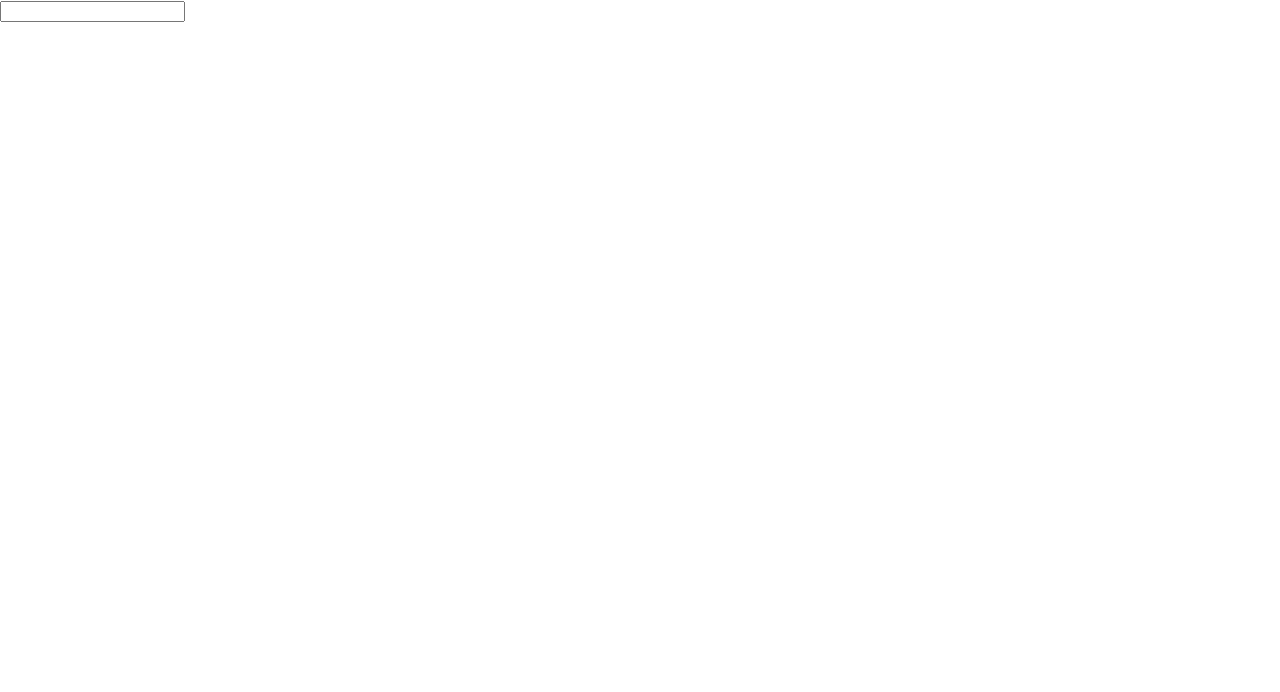
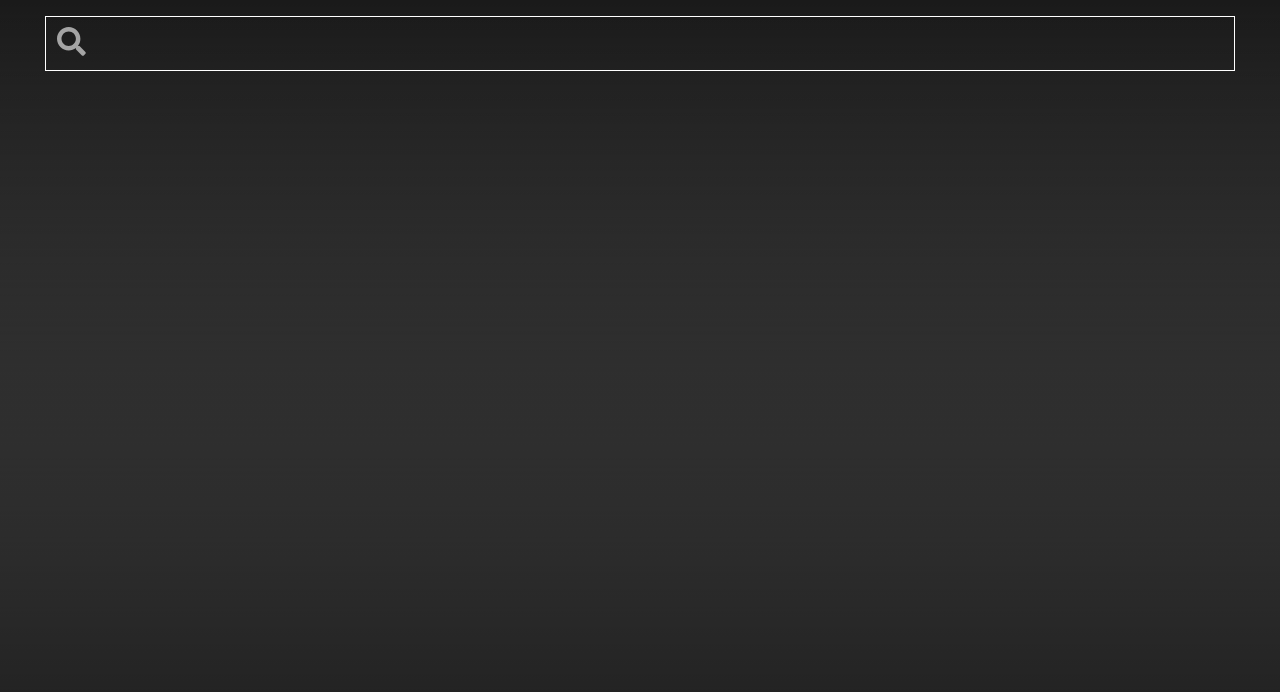
Before and after one commit to thisissandip/what-should-i-watch-next, a React (Create React App) app: page / in a window 1280 px wide. Shown: the top 692 px of the page. Built offline with nearby package versions, Linux system fonts and the light colour scheme.

Commit message:
basic transition added

```diff
--- a/package.json
+++ b/package.json
@@ -9,6 +9,7 @@
     "axios": "^0.20.0",
     "react": "^16.13.1",
     "react-dom": "^16.13.1",
+    "react-icons": "^3.11.0",
     "react-scripts": "3.4.3"
   },
   "scripts": {
--- a/public/index.html
+++ b/public/index.html
@@ -11,6 +11,7 @@
 		<title>React App</title>
 	</head>
 	<body>
-		<div id="root"></div>
+		<div id="root">
+		</div>
 	</body>
 </html>
--- a/src/App.js
+++ b/src/App.js
@@ -1,10 +1,10 @@
 import React from 'react';
-import SearchBox from './components/SearchBox';
+import Home from './components/Home';
 
 function App() {
 	return (
 		<div className='App'>
-			<SearchBox />
+			<Home />
 		</div>
 	);
 }
--- /dev/null
+++ b/src/components/DisplayMovies.js
@@ -0,0 +1,92 @@
+import React, { useEffect } from 'react';
+import endpoints from '../apifetches';
+import { useState } from 'react';
+import MainMovie from "./MainMovie"
+import SuggestedMovie from "./SuggestedMovie"
+
+function DisplayMovie({
+	alldetails,
+	type,
+	movie,
+	setMainMovie,
+	setshowSuggetions,
+}) {
+
+	const backdrop = alldetails.backdrop_path;
+	const id = alldetails.id;
+	const lang = alldetails.original_language;
+
+	const [moviesarray, setmoviesarray] = useState([]);
+	const [togglebg1, settogglebg1] = useState(true);
+
+	const changebg = () => {
+		if (togglebg1) {
+			const moviebg1 = document.querySelector(".movie-bg-2");
+			const moviebg = document.querySelector(".movie-bg");
+			moviebg.style.background = `url(https://image.tmdb.org/t/p/original${backdrop}) no-repeat center`;
+			moviebg.style.backgroundSize = "cover";
+			moviebg1.style.opacity = "0";
+			settogglebg1(!togglebg1);
+		}
+		else {
+			const moviebg1 = document.querySelector(".movie-bg-2");
+			moviebg1.style.background = `url(https://image.tmdb.org/t/p/original${backdrop}) no-repeat center`;
+			moviebg1.style.backgroundSize = "cover";
+			moviebg1.style.opacity = "1";
+			settogglebg1(!togglebg1);
+		}
+	}
+
+	useEffect(() => {
+		const fetchMovies = async () => {
+			let response;
+			if (movie || type === 'movie') {
+				response = await fetch(
+					`https://api.themoviedb.org/3/movie/${id}/` + endpoints.getSimilar
+				);
+			} else {
+				response = await fetch(
+					`https://api.themoviedb.org/3/tv/${id}/` + endpoints.getSimilar
+				);
+			}
+			let data = await response.json();
+			const sameLangMovies = data.results.filter(
+				(item) => item.original_language === lang
+			);
+
+			if (sameLangMovies.length > 5) {
+				const poster_filtered = sameLangMovies.filter(item => item.poster_path!==null && item.backdrop_path!==null)
+				setmoviesarray(poster_filtered.slice(0, 8));
+
+			} else {
+				const poster_filtered = data.results.filter(item => item.poster_path!==null && item.backdrop_path!==null)
+				setmoviesarray(poster_filtered.slice(0, 8));
+				console.log(moviesarray);
+			}
+		};
+
+		setTimeout(()=>{
+			fetchMovies();
+		}, 500)
+		changebg();
+	}, [id]);
+
+	useEffect(() => {
+		console.log(moviesarray);
+	}, [moviesarray])
+
+ 	const suggested = moviesarray.map((item) => (
+		<SuggestedMovie key={item.id} setMainMovie={setMainMovie} setshowSuggetions={setshowSuggetions} item={item} />
+	));
+
+	return (
+		<>
+			<MainMovie alldetails={alldetails} />
+			<div className="all-display-movie-cont">
+				{suggested}
+			</div>
+		</>
+	);
+}
+
+export default DisplayMovie;
--- /dev/null
+++ b/src/components/Home.js
@@ -0,0 +1,15 @@
+import React from 'react';
+import './SearchBoxStyle.css';
+import SearchBox from "./SearchBox"
+
+function Home() {
+	return (
+		<>
+			<div className="movie-bg"></div>
+			<div className="movie-bg-2"></div>
+			<SearchBox />
+		</>
+	);
+}
+
+export default Home;
--- /dev/null
+++ b/src/components/MainMovie.css
@@ -0,0 +1,19 @@
+.main-movie-cont {
+	margin: 0 auto;
+	margin-top: 30px;
+	width: 93%;
+	display: flex;
+	justify-content: space-between;
+	perspective: 1000px;
+}
+
+.main-poster {
+	cursor: pointer;
+	width: 200px;
+	object-fit: cover;
+	transition: 0.5s all cubic-bezier(0.5, 0.25, 0, 1);
+}
+
+.main-poster:hover {
+	transform: scale(1.07);
+}
--- a/src/components/MainMovie.js
+++ b/src/components/MainMovie.js
@@ -1,12 +1,39 @@
-import React from 'react';
+import React,{useState} from 'react'
+import { useEffect } from 'react'
+import "./MainMovie.css"
 
 function MainMovie({ alldetails }) {
-	return (
-		<>
-			<div>Name: {alldetails.original_name || alldetails.original_title}</div>
-			<div>ID: {alldetails.id}</div>
-		</>
-	);
+
+    const [firstmount, setfirstmount] = useState(false);
+
+    const rem_frm_dom = () => {
+        const mainposter = document.querySelector(".main-poster");
+        mainposter.style.height = "0px";
+    }
+
+    const add_to_dom = () => {
+        const mainposter = document.querySelector(".main-poster");
+        mainposter.src = `https://image.tmdb.org/t/p/original${alldetails.poster_path}`;
+        mainposter.style.height = "300px";
+    }
+
+    useEffect(() => {
+            rem_frm_dom();
+        setTimeout(() => {
+            add_to_dom();
+            setfirstmount(true);
+        }, 1000);
+    }, [alldetails.id])
+
+    return (
+        <div className="main-movie-cont">
+            <div className="right-main-movie-poster">
+                <img className="main-poster" alt=""/>
+            </div>
+            <div className="left-main-movie-details"></div>
+
+        </div>
+    )
 }
 
-export default MainMovie;
+export default MainMovie
--- a/src/components/SearchBox.js
+++ b/src/components/SearchBox.js
@@ -1,8 +1,9 @@
 import React from 'react';
 import { useState, useEffect } from 'react';
-import MainMovieComp from './MainMovie';
-import SuggestedMovie from './SuggestedMovie';
 import endpoints from '../apifetches';
+import { FaSearch } from 'react-icons/fa';
+import DisplayMovies from './DisplayMovies';
+
 
 function SearchBox() {
     const [UserInput, setUserInput] = useState('');
@@ -22,57 +23,70 @@ function SearchBox() {
 				)
 					.then((response) => response.json())
 					.then((responsedata) => {
-						const filteredmovies = responsedata.results.slice(0, 5);
+						const moviearray = responsedata.results;
+						const filteredname = moviearray.filter(item => item.original_name!==null && item.backdrop_path!==null );
+						const filteredmovies = filteredname.slice(0,5);
 						setSuggetions(filteredmovies);
 					});
-			}, 1000);
+			}, 500);
+        }
+	if (UserInput.length === 0) {
+			setshowSuggetions(false);
 		}
     }, [UserInput]);
 
+    const SET_DISPLAY_REM_SUGGESTION = (item) => {
+        setMainMovie(item);
+        setshowSuggetions(false);
+        setUserInput('');
+        setshowMovies(true);
+    }
+
     const displaysugesstions = Suggestions.map((item) => (
 		<div
-			key={item.id}
 			onClick={() => {
-				setshowMovies(true);
-				setMainMovie(item);
-				setshowSuggetions(false);
+                SET_DISPLAY_REM_SUGGESTION(item)
 				console.log(item);
             }}
-			className='suggestions select-movie'>
+			key={item.id}
+			className='suggestions-list-movie'>
 			{item.original_title || item.original_name}{' '}
             {item.release_date ? '(Movie)' : '(Series)'}
 		</div>
 	));
 
+
     return (
-		<div className='searchbox'>
+        <>
+            <div className='searchbox-cont'>
+				<div className='input-cont'>
+					<FaSearch className='search-icon' />
                     <input
+						className='searchbox'
 						type='text'
 						value={UserInput}
 						onChange={(e) => setUserInput(e.target.value)}
 					/>
+				</div>
+				<div className='suggestion-cont'>
 					{showSuggestions && displaysugesstions}
+				</div>
+            </div>
+
 
             {showMovies && (
                 <>
-					{' '}
-					<MainMovieComp
+                <DisplayMovies
                     alldetails={MainMovie}
-						id={MainMovie.id}
-						name={MainMovie.original_name || MainMovie.original_title}
-					/>
-					<SuggestedMovie
-						id={MainMovie.id}
                     setshowSuggetions={setshowSuggetions}
                     setMainMovie={setMainMovie}
-						lang={MainMovie.original_language}
                     movie={MainMovie.release_date ? true : false}
                     type={MainMovie.media_type}
                 />
                 </>
             )}
-		</div>
-	);
+    </>
+    )
 }
 
-export default SearchBox;
+export default SearchBox
--- /dev/null
+++ b/src/components/SearchBoxStyle.css
@@ -0,0 +1,85 @@
+@import url('https://fonts.googleapis.com/css2?family=Heebo:wght@200;300;400;500;600;700;800&display=swap');
+
+* {
+	--myfont: 'Heebo', sans-serif;
+}
+
+.searchbox-cont {
+	position: relative;
+	width: 100%;
+	display: flex;
+	flex-direction: column;
+	align-items: center;
+	justify-content: center;
+	font-family: var(--myfont);
+}
+
+.input-cont {
+	position: relative;
+	margin-top: 1rem;
+	width: 93%;
+	display: flex;
+	justify-content: center;
+	/* 	border-bottom: 1px solid grey; */
+}
+
+.search-icon {
+	position: absolute;
+	top: 11px;
+	left: 12px;
+	font-size: 1.8rem;
+	color: rgba(255, 255, 255, 0.6);
+}
+
+.searchbox {
+	width: 100%;
+	padding: 8px 5px;
+	padding-left: 3.5rem;
+	border: 1px solid white;
+	outline: none;
+	font-size: 2rem;
+	background: transparent;
+	color: white;
+}
+
+.suggestion-cont {
+	position: absolute;
+	z-index: 3;
+	top: 71px;
+	font-size: 1.3rem;
+	background-color: rgb(0, 0, 0, 0.8);
+	border-top: none;
+	width: 93%;
+	color: white;
+}
+
+.suggestions-list-movie {
+	cursor: pointer;
+	padding: 10px 1rem;
+}
+
+.suggestions-list-movie:hover {
+	background-color: rgb(0, 0, 0, 0.5);
+}
+
+.all-display-movie-cont {
+	position: absolute;
+	width: 100%;
+	display: flex;
+	justify-content: center;
+	bottom: 2rem;
+}
+
+.suggested-movie {
+	cursor: pointer;
+	margin: 0 10px;
+	width: 141px;
+	height: 201px;
+	object-fit: contain;
+	transition: 1s width cubic-bezier(0.5, 0.25, 0, 1),
+		0.4s transform cubic-bezier(0.5, 0.25, 0, 1);
+}
+
+.suggested-movie:hover {
+	transform: scale(1.1) /*  rotateY(10deg) */;
+}
--- a/src/index.css
+++ b/src/index.css
@@ -1,24 +1,36 @@
-body {
+* {
 	margin: 0;
-	font-family: -apple-system, BlinkMacSystemFont, 'Segoe UI', 'Roboto', 'Oxygen',
-		'Ubuntu', 'Cantarell', 'Fira Sans', 'Droid Sans', 'Helvetica Neue',
-		sans-serif;
-	-webkit-font-smoothing: antialiased;
-	-moz-osx-font-smoothing: grayscale;
+	padding: 0;
+	box-sizing: border-box;
 }
 
-code {
-	font-family: source-code-pro, Menlo, Monaco, Consolas, 'Courier New',
-		monospace;
+#root {
+	position: relative;
+	width: 100%;
+	height: 100vh;
+	background: linear-gradient(to top, rgb(0, 0, 0, 0.8), transparent),
+		linear-gradient(to bottom, rgb(0, 0, 0, 0.8), transparent);
 }
 
-.select-movie,
-.suggested-movie {
-	cursor: pointer;
-	margin: 10px;
+.movie-bg {
+	position: absolute;
+	z-index: -2;
+	width: 100%;
+	transition: 1.5s opacity ease-in;
+	height: 100vh;
+	background-color: grey;
 }
 
-.select-movie:hover,
-.suggested-movie:hover {
-	background-color: yellow;
+.movie-bg-2 {
+	position: absolute;
+	z-index: -1;
+	width: 100%;
+	transition: 1.5s opacity ease-in;
+	height: 100vh;
 }
+
+.main-movie-container {
+	position: absolute;
+	display: inline-block;
+	background-color: blueviolet;
+}
```
Also changed, not shown: src/components/SuggestedMovie.js (+36 -52 lines), src/components/redux/Movie/moviereducer.js (deleted), 1 other file (tests, documents, lock files or other folders). Lines whose indentation alone changed are shown as unchanged.
